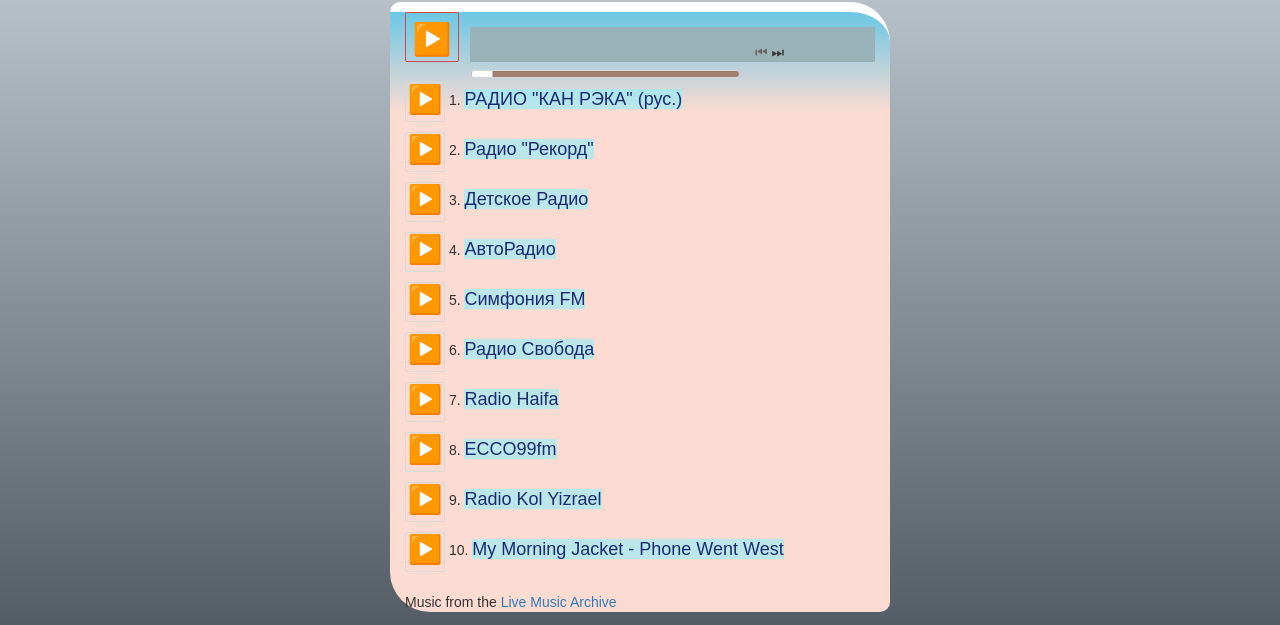
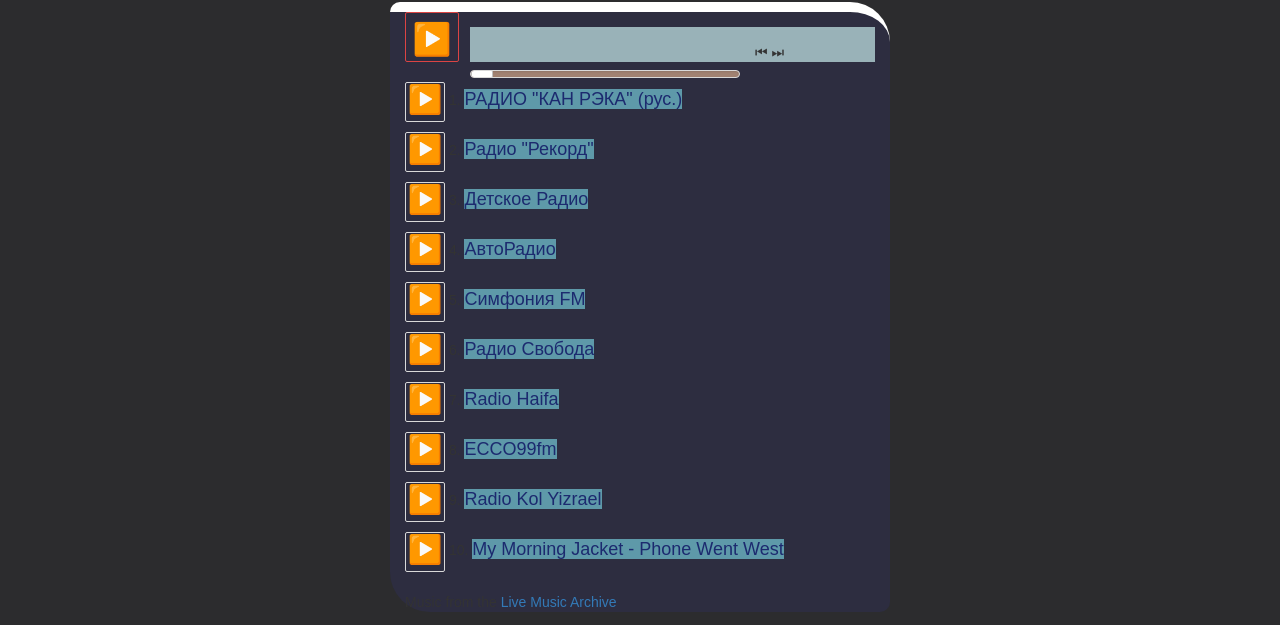
Before and after one commit to NetWebAppJs/internetRadio2, a plain HTML site: page index.html in a window 1280 px wide. Shown: the part 68-693 px from the top of the page. Drawn offline with nearby package versions, Linux system fonts and the light colour scheme.

Commit message:
Update style.css

```diff
--- a/style.css
+++ b/style.css
@@ -7,10 +7,10 @@
   left: -9999px;
 }
 
-.disabled {
+/*.disabled {
   color: #666;
   cursor: default;
-}
+}*/
 
 .show {
   display: inline-block !important;
@@ -18,13 +18,13 @@
 
 body{
 
-  background: #c2cad4;
-    background: #6c7989 -webkit-gradient(linear, 50% 0%, 50% 100%, color-stop(0%, #c2cad4), color-stop(100%, #434b55)) fixed;
+  background: #2c2c2e;
+   /* background: #6c7989 -webkit-gradient(linear, 50% 0%, 50% 100%, color-stop(0%, #c2cad4), color-stop(100%, #434b55)) fixed;
     background: #6c7989 -webkit-linear-gradient(#c2cad4, #434b55) fixed;
     background: #6c7989 -moz-linear-gradient(#c2cad4, #434b55) fixed;
     background: #6c7989 -o-linear-gradient(#c2cad4, #434b55) fixed;
     background: #6c7989 -ms-linear-gradient(#c2cad4, #434b55) fixed;
-    background: #6c7989 linear-gradient(#c2cad4, #434b55) fixed;
+    background: #6c7989 linear-gradient(#c2cad4, #434b55) fixed;*/
 
 
 
@@ -41,8 +41,8 @@ body .container {
   width: 500px;
   border-top: 10px solid #fff;
 
-
- background: -webkit-gradient(linear, 50% 50%, 50% 700, color-stop(50%, #53919c), color-stop(100%, #fbdbd2));
+  background: #2d2d40;
+ /*background: -webkit-gradient(linear, 50% 50%, 50% 700, color-stop(50%, #53919c), color-stop(100%, #fbdbd2));
   background: -webkit-linear-gradient(#53919c,#fbdbd2 700px);
   background: -moz-linear-gradient(#53919c, #fbdbd2 700px);
   background: -o-linear-gradient(#53919c, #fbdbd2 700px);
@@ -52,7 +52,7 @@ body .container {
   -webkit-border-radius:  8px 8px;
   -o-border-radius:  8px 8px;
   -ms-border-radius:  8px 8px;
-  -khtml-border-radius:  8px 0px;
+  -khtml-border-radius:  8px 0px;*/
   border-radius:  10px 40px 10px;
   position: relative;
 /*my*/
```
